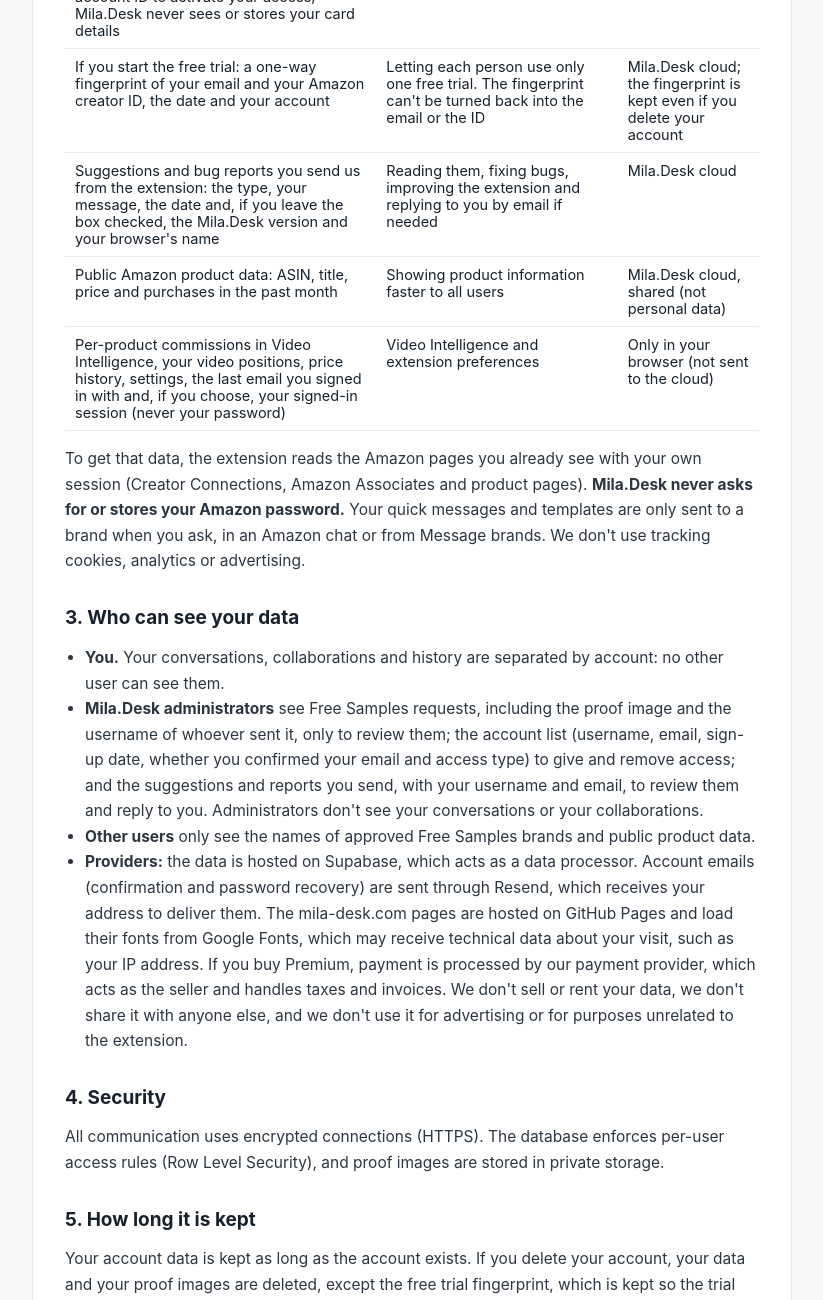
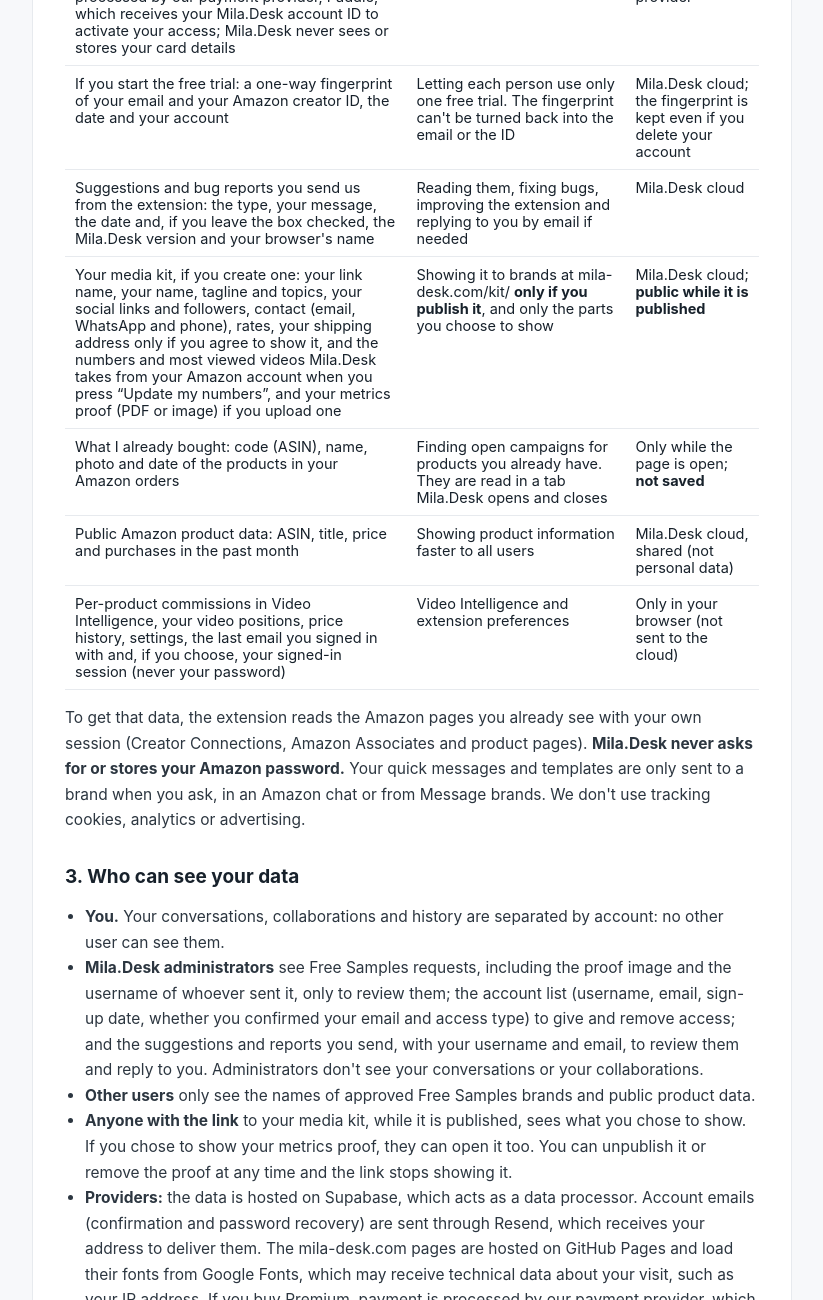
Before and after one commit to milanesproductions-lgtm/mila-desk-pages, a plain HTML site: page en/privacidad.html in a window 1280 px wide. Shown: the part 1500-2800 px from the top of the page, without its empty margins (228-1051 px from the left). Drawn offline with Linux system fonts and the light colour scheme.

Commit message:
25.52.0: media kit y privacidad (en/privacidad.html)

```diff
--- a/en/privacidad.html
+++ b/en/privacidad.html
@@ -30,7 +30,7 @@
 <main>
   <div class="brand"><div class="logo">M</div><span>Mila.Desk</span></div>
   <h1>Privacy policy</h1>
-  <p class="date">In effect since November 3, 2026 (updated November 13, 2026) · “Mila.Desk – Assistant for Amazon Creators” extension</p>
+  <p class="date">In effect since November 3, 2026 (updated November 17, 2026) · “Mila.Desk – Assistant for Amazon Creators” extension</p>
 
   <p class="note">Mila.Desk is an independent tool. <strong>It is not affiliated with, sponsored by or endorsed by Amazon.</strong> Amazon, Amazon Associates and Creator Connections are trademarks of Amazon.com, Inc. or its affiliates.</p>
 
@@ -52,6 +52,8 @@
       <tr><td>If you buy Premium: your email, your subscription status, its date and the plan name. Payment (card, billing and taxes) is processed by our payment provider, Paddle, which receives your Mila.Desk account ID to activate your access; Mila.Desk never sees or stores your card details</td><td>Activating, renewing or ending your Premium access automatically</td><td>Mila.Desk cloud; the payment, at the payment provider</td></tr>
       <tr><td>If you start the free trial: a one-way fingerprint of your email and your Amazon creator ID, the date and your account</td><td>Letting each person use only one free trial. The fingerprint can't be turned back into the email or the ID</td><td>Mila.Desk cloud; the fingerprint is kept even if you delete your account</td></tr>
       <tr><td>Suggestions and bug reports you send us from the extension: the type, your message, the date and, if you leave the box checked, the Mila.Desk version and your browser's name</td><td>Reading them, fixing bugs, improving the extension and replying to you by email if needed</td><td>Mila.Desk cloud</td></tr>
+      <tr><td>Your media kit, if you create one: your link name, your name, tagline and topics, your social links and followers, contact (email, WhatsApp and phone), rates, your shipping address only if you agree to show it, and the numbers and most viewed videos Mila.Desk takes from your Amazon account when you press “Update my numbers”, and your metrics proof (PDF or image) if you upload one</td><td>Showing it to brands at mila-desk.com/kit/ <strong>only if you publish it</strong>, and only the parts you choose to show</td><td>Mila.Desk cloud; <strong>public while it is published</strong></td></tr>
+      <tr><td>What I already bought: code (ASIN), name, photo and date of the products in your Amazon orders</td><td>Finding open campaigns for products you already have. They are read in a tab Mila.Desk opens and closes</td><td>Only while the page is open; <strong>not saved</strong></td></tr>
       <tr><td>Public Amazon product data: ASIN, title, price and purchases in the past month</td><td>Showing product information faster to all users</td><td>Mila.Desk cloud, shared (not personal data)</td></tr>
       <tr><td>Per-product commissions in Video Intelligence, your video positions, price history, settings, the last email you signed in with and, if you choose, your signed-in session (never your password)</td><td>Video Intelligence and extension preferences</td><td>Only in your browser (not sent to the cloud)</td></tr>
     </tbody>
@@ -63,6 +65,7 @@
     <li><strong>You.</strong> Your conversations, collaborations and history are separated by account: no other user can see them.</li>
     <li><strong>Mila.Desk administrators</strong> see Free Samples requests, including the proof image and the username of whoever sent it, only to review them; the account list (username, email, sign-up date, whether you confirmed your email and access type) to give and remove access; and the suggestions and reports you send, with your username and email, to review them and reply to you. Administrators don't see your conversations or your collaborations.</li>
     <li><strong>Other users</strong> only see the names of approved Free Samples brands and public product data.</li>
+    <li><strong>Anyone with the link</strong> to your media kit, while it is published, sees what you chose to show. If you chose to show your metrics proof, they can open it too. You can unpublish it or remove the proof at any time and the link stops showing it.</li>
     <li><strong>Providers:</strong> the data is hosted on Supabase, which acts as a data processor. Account emails (confirmation and password recovery) are sent through Resend, which receives your address to deliver them. The mila-desk.com pages are hosted on GitHub Pages and load their fonts from Google Fonts, which may receive technical data about your visit, such as your IP address. If you buy Premium, payment is processed by our payment provider, which acts as the seller and handles taxes and invoices. We don't sell or rent your data, we don't share it with anyone else, and we don't use it for advertising or for purposes unrelated to the extension.</li>
   </ul>
 
```
